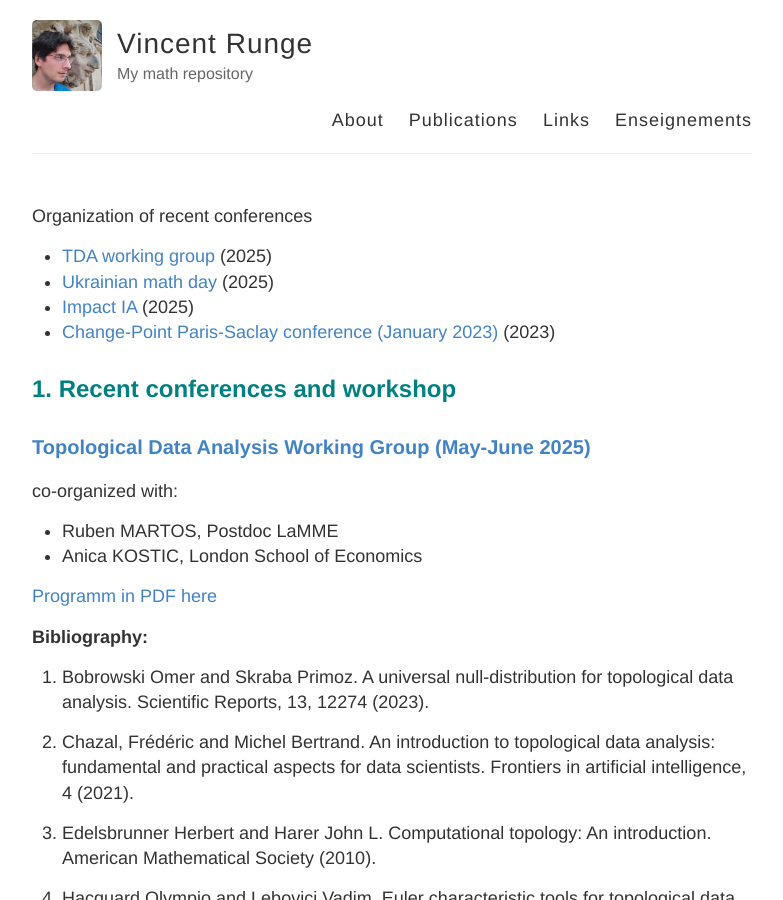
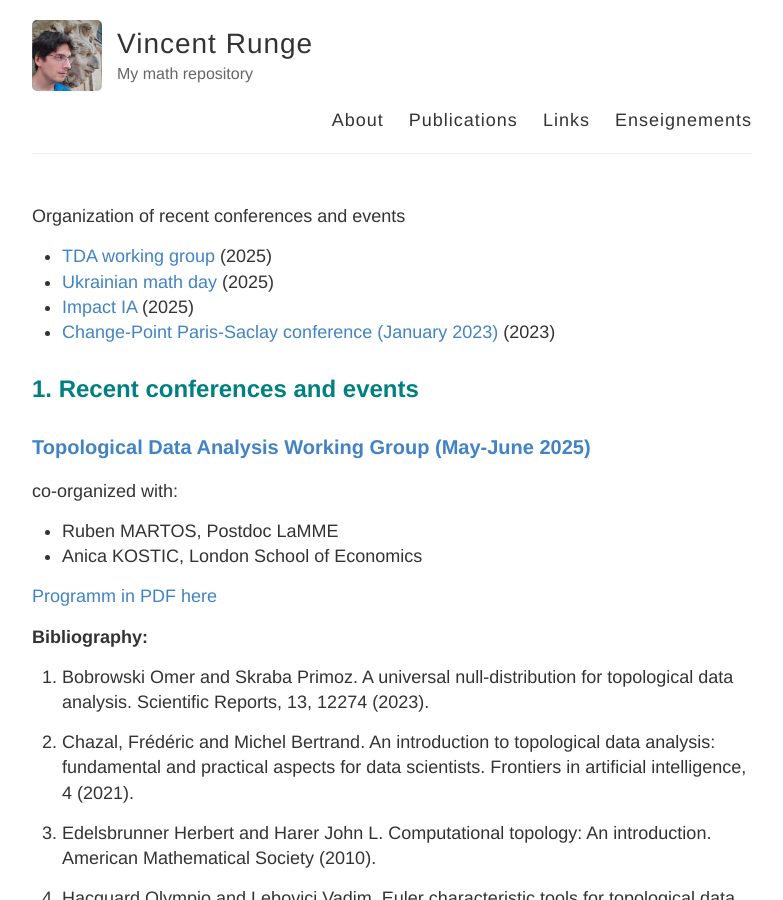
Before and after one commit to vincentrunge/vincentrunge.github.io, a Jekyll site: the page built from About.md, in a window 1280 px wide and 900 px high. Shown: the whole window, without its empty margins (248-1031 px from the left). Built offline with Jekyll 4.4.1, drawn with Linux system fonts in a browser that asks for light colours.

Commit message:
Revise section titles to include 'events'

```diff
--- a/About.md
+++ b/About.md
@@ -4,7 +4,7 @@ title: About
 permalink: /About/
 ---
 
-Organization of recent conferences
+Organization of recent conferences and events
 
 - [TDA working group](#tda) (2025)
 - [Ukrainian math day](#ukraine) (2025)
@@ -12,7 +12,7 @@ Organization of recent conferences
 - [Change-Point Paris-Saclay conference (January 2023)](#chpt) (2023)
 
 
-## <span style="color:teal;"> 1. Recent conferences and workshop  </span>
+## <span style="color:teal;"> 1. Recent conferences and events  </span>
 
 ### <a id="tda"> Topological Data Analysis Working Group (May-June 2025)
 
```
